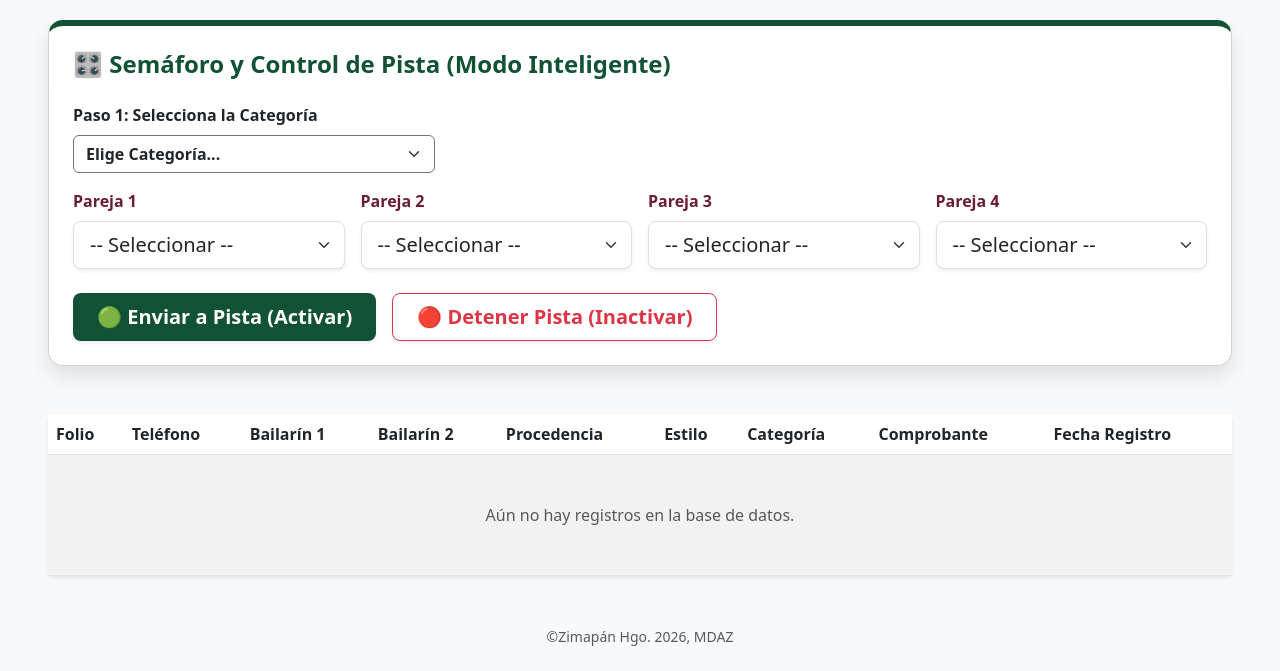
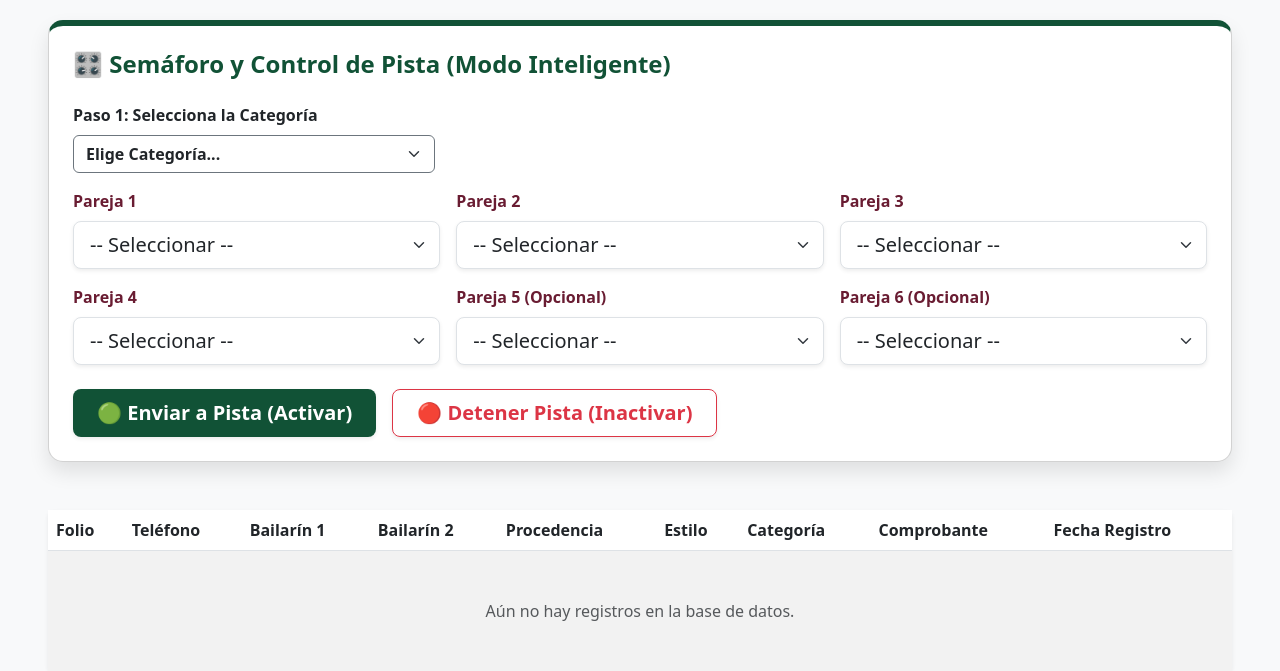
Before and after one commit to mauroacostazarco-rgb/1er-concurso-huapango, a Flask app: page /admin in a window 1280 px wide. Shown: the part 171-842 px from the top of the page. Before the commit the page ends 817 px from the top, so only its background shows below. Run offline with Flask 3, Linux system fonts and the light colour scheme; the visitor is signed in with stand-in values (Sample User, id 1); data that the repository does not hold is empty; some libraries are stand-ins or nearby versions.

Commit message:
Agrego soporte para 6 parejas

```diff
--- a/app.py
+++ b/app.py
@@ -420,6 +420,9 @@ def activar_pista():
     f2 = request.form.get('folio_2') if request.form.get('folio_2') else None
     f3 = request.form.get('folio_3') if request.form.get('folio_3') else None
     f4 = request.form.get('folio_4') if request.form.get('folio_4') else None
+    # Añadimos la captura de los folios 5 y 6
+    f5 = request.form.get('folio_5') if request.form.get('folio_5') else None
+    f6 = request.form.get('folio_6') if request.form.get('folio_6') else None
 
     conexion = psycopg2.connect(URL_BASE_DATOS)
     cursor = conexion.cursor()
@@ -428,16 +431,16 @@ def activar_pista():
     cursor.execute("SELECT id FROM pista_activa WHERE id = 1")
     if not cursor.fetchone():
         cursor.execute("""
-            INSERT INTO pista_activa (id, categoria_actual, folio_1, folio_2, folio_3, folio_4, estado, ultima_actualizacion)
-            VALUES (1, %s, %s, %s, %s, %s, 'calificando', CURRENT_TIMESTAMP)
-        """, (categoria, f1, f2, f3, f4))
+            INSERT INTO pista_activa (id, categoria_actual, folio_1, folio_2, folio_3, folio_4, folio_5, folio_6, estado, ultima_actualizacion)
+            VALUES (1, %s, %s, %s, %s, %s, %s, %s, 'calificando', CURRENT_TIMESTAMP)
+        """, (categoria, f1, f2, f3, f4, f5, f6))
     else:
         cursor.execute("""
             UPDATE pista_activa
-            SET categoria_actual = %s, folio_1 = %s, folio_2 = %s, folio_3 = %s, folio_4 = %s,
+            SET categoria_actual = %s, folio_1 = %s, folio_2 = %s, folio_3 = %s, folio_4 = %s, folio_5 = %s, folio_6 = %s,
                 estado = 'calificando', ultima_actualizacion = CURRENT_TIMESTAMP
             WHERE id = 1
-        """, (categoria, f1, f2, f3, f4))
+        """, (categoria, f1, f2, f3, f4, f5, f6))
 
     conexion.commit()
     cursor.close()
--- a/templates/admin.html
+++ b/templates/admin.html
@@ -63,7 +63,7 @@
 
         </header>
 
-        <!-- ========================================== -->
+<!-- ========================================== -->
         <!-- PANEL DE CONTROL DE PISTA INTELIGENTE      -->
         <!-- ========================================== -->
         <div class="card mb-5" style="border-radius: 15px; border-top: 6px solid #115236; box-shadow: 0 10px 20px rgba(0,0,0,0.1);">
@@ -83,28 +83,45 @@
                         </div>
                     </div>
 
-                    <div class="row g-3 mb-4">
-                        <div class="col-md-3">
+                    <!-- PRIMERA FILA: Parejas 1, 2 y 3 -->
+                    <div class="row g-3 mb-3">
+                        <div class="col-md-4">
                             <label class="form-label fw-bold" style="color: #691C32;">Pareja 1</label>
                             <select class="form-select form-select-lg shadow-sm select-folio" name="folio_1" onchange="bloquearDuplicados()">
                                 <option value="">-- Seleccionar --</option>
                             </select>
                         </div>
-                        <div class="col-md-3">
+                        <div class="col-md-4">
                             <label class="form-label fw-bold" style="color: #691C32;">Pareja 2</label>
                             <select class="form-select form-select-lg shadow-sm select-folio" name="folio_2" onchange="bloquearDuplicados()">
                                 <option value="">-- Seleccionar --</option>
                             </select>
                         </div>
-                        <div class="col-md-3">
+                        <div class="col-md-4">
                             <label class="form-label fw-bold" style="color: #691C32;">Pareja 3</label>
                             <select class="form-select form-select-lg shadow-sm select-folio" name="folio_3" onchange="bloquearDuplicados()">
                                 <option value="">-- Seleccionar --</option>
                             </select>
                         </div>
-                        <div class="col-md-3">
+                    </div>
+
+                    <!-- SEGUNDA FILA: Parejas 4, 5 y 6 -->
+                    <div class="row g-3 mb-4">
+                        <div class="col-md-4">
                             <label class="form-label fw-bold" style="color: #691C32;">Pareja 4</label>
                             <select class="form-select form-select-lg shadow-sm select-folio" name="folio_4" onchange="bloquearDuplicados()">
+                                <option value="">-- Seleccionar --</option>
+                            </select>
+                        </div>
+                        <div class="col-md-4">
+                            <label class="form-label fw-bold" style="color: #691C32;">Pareja 5 (Opcional)</label>
+                            <select class="form-select form-select-lg shadow-sm select-folio" name="folio_5" onchange="bloquearDuplicados()">
+                                <option value="">-- Seleccionar --</option>
+                            </select>
+                        </div>
+                        <div class="col-md-4">
+                            <label class="form-label fw-bold" style="color: #691C32;">Pareja 6 (Opcional)</label>
+                            <select class="form-select form-select-lg shadow-sm select-folio" name="folio_6" onchange="bloquearDuplicados()">
                                 <option value="">-- Seleccionar --</option>
                             </select>
                         </div>
```
